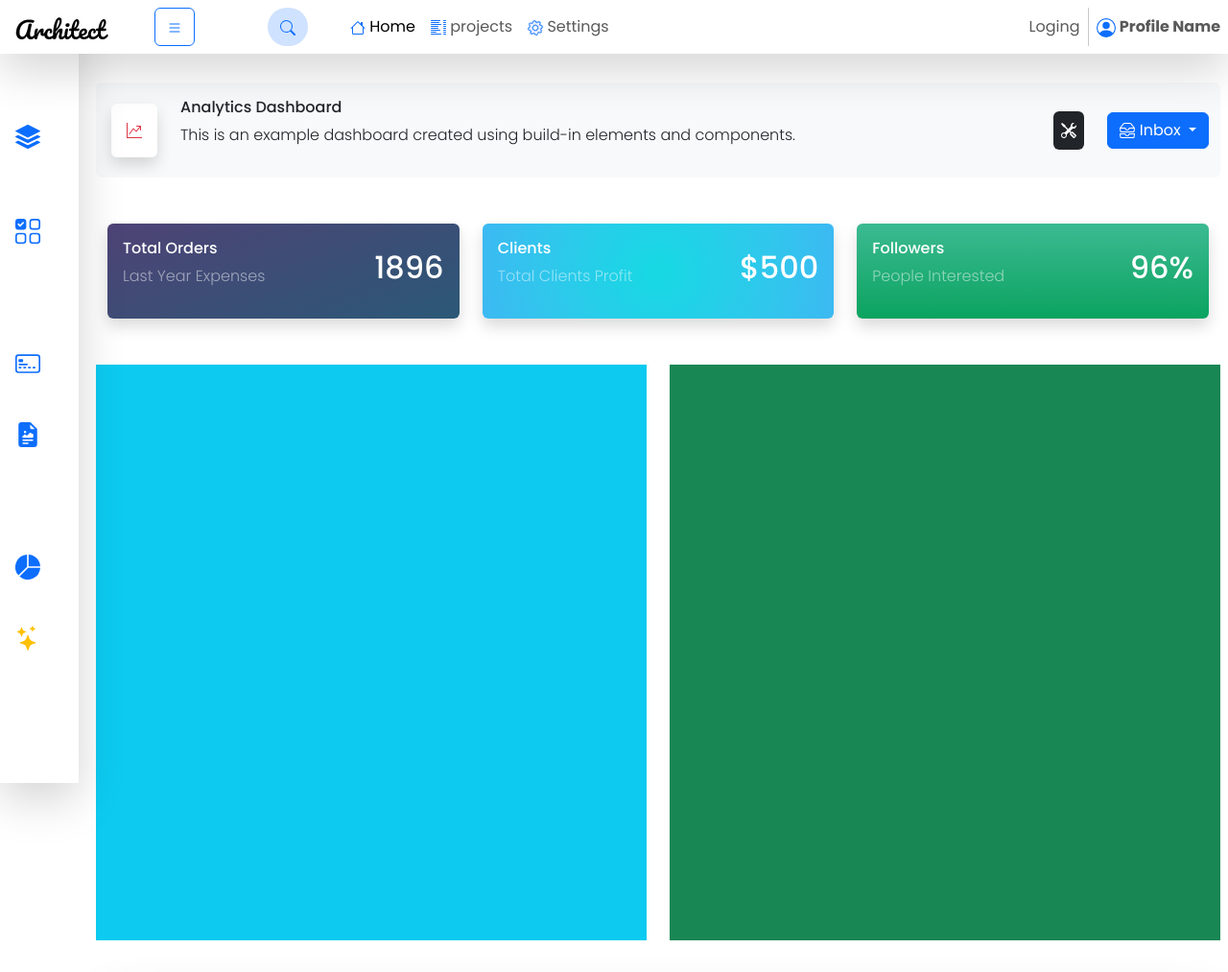
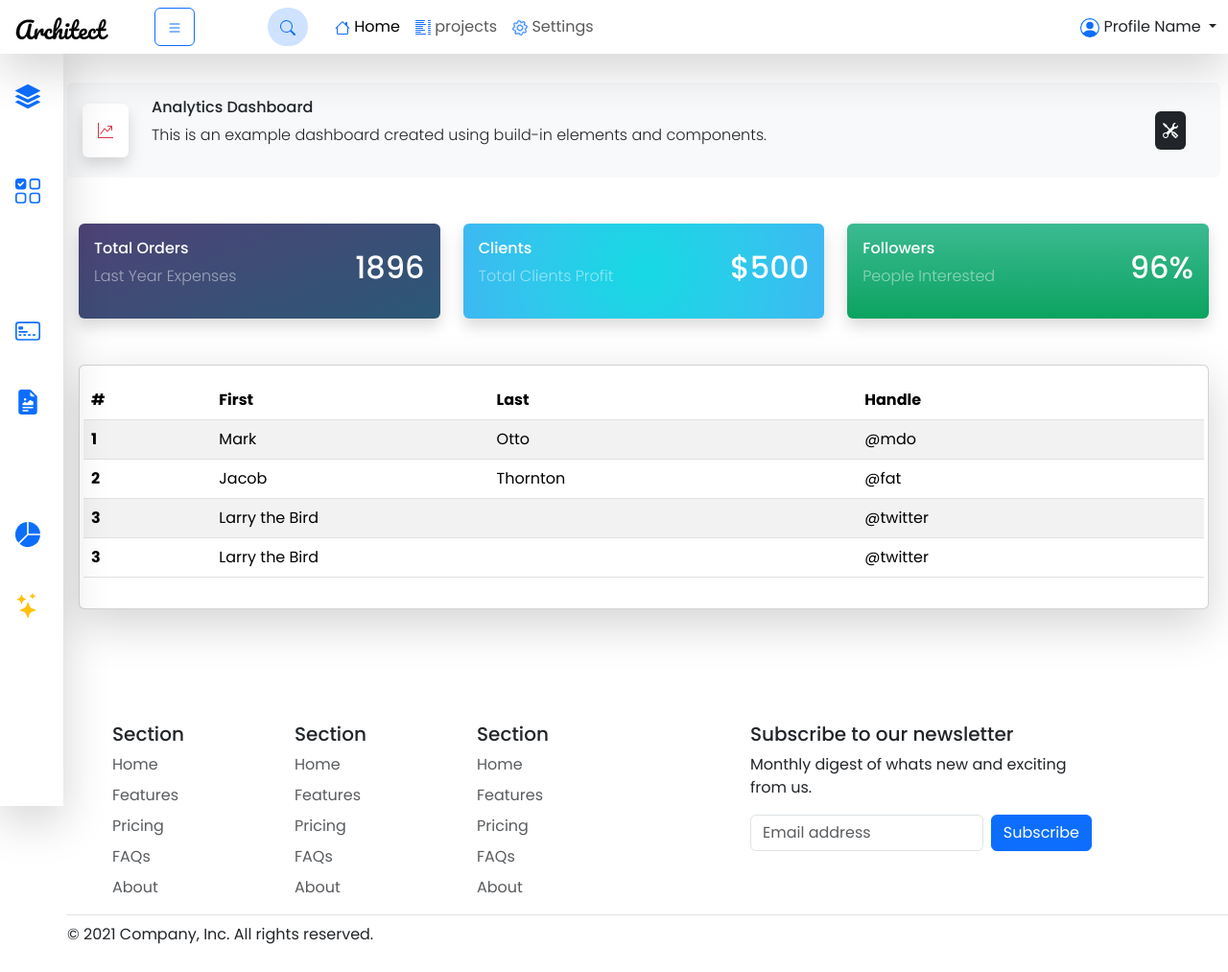
Before and after one commit to MUSHFIQUER-RAKIT/Bootsrap-dashboard, a website: page index.html in a window 1280 px wide. Shown: the top 1013 px of the page at 96% size. Drawn offline with nearby package versions, Linux system fonts and the light colour scheme.

Commit message:
Fixed Bugs And Animations
Added footer

```diff
--- a/index.html
+++ b/index.html
@@ -81,7 +81,7 @@
         </button>
 
         <div class="collapse navbar-collapse" id="collapsibleNavId">
-          <ul class="navbar-nav ms-3 mt-2 mt-lg-0 text-center">
+          <ul class="navbar-nav mt-2 mt-lg-0 text-center">
             <li class="nav-item">
               <a class="nav-link active" href="#" aria-current="page">
                 <svg class="text-primary bounce-animation" xmlns="http://www.w3.org/2000/svg" width="16" height="16"
@@ -128,26 +128,23 @@
           </ul>
         </div>
 
-
-        <div class="nav-profile d-none d-lg-block">
-          <ul class="navbar-nav">
-            <li class="nav-item">
-              <a class="nav-link" href="#">Loging</a>
-            </li>
-            <div class="vr"></div>
-            <li class="nav-item">
-              <a class="nav-link" href="#">
+        <div class="dropdown d-none d-lg-block">
+          <button class="btn border-0 dropdown-toggle" type="button" id="triggerId" data-bs-toggle="dropdown"
+            aria-haspopup="true" aria-expanded="false">
             <svg class="text-primary" xmlns="http://www.w3.org/2000/svg" width="20" height="20" fill="currentColor"
               class="bi bi-person-circle" viewBox="0 0 16 16">
               <path d="M11 6a3 3 0 1 1-6 0 3 3 0 0 1 6 0z" />
               <path fill-rule="evenodd"
                 d="M0 8a8 8 0 1 1 16 0A8 8 0 0 1 0 8zm8-7a7 7 0 0 0-5.468 11.37C3.242 11.226 4.805 10 8 10s4.757 1.225 5.468 2.37A7 7 0 0 0 8 1z" />
             </svg>
-                <span class="fw-bold">Profile Name</span></a>
-            </li>
-          </ul>
+            Profile Name
+          </button>
+          <div class="dropdown-menu dropdown-menu-end text-capitalize  px-4 me-2" aria-labelledby="triggerId">
+            <a class="dropdown-item text-primary" href="#">inbox <span class="badge bg-dark ms-5">86</span></a>
+            <a class="dropdown-item text-primary" href="#">notification <span class="badge bg-danger ms-5">5</span></a>
+            <a class="dropdown-item text-primary" href="#">picture</a>
           </div>
-
+        </div>
       </nav>
     </div>
 
@@ -155,47 +152,51 @@
 
 
   <main class="big">
-    <section class="sidebar-section d-flex ">
+    <!-- dashboard section start  -->
+    <section class="sidebar-section d-flex">
 
-      <div class="sidebar text-primary shadow-lg  d-flex bg-white">
+      <div class="sidebar d-flex h-100 position-fixed bg-white shadow-lg text-primary mt-4">
 
-        <ul class="m-0 p-3 h-100 d-flex side1 h-75 flex-column gap-5">
-          <li class="mt-5"><svg xmlns="http://www.w3.org/2000/svg" width="26" height="26" fill="currentColor"
+        <ul class="side1 d-flex flex-column gap-5 px-3 pt-5">
+          <li class="mb-4"><svg xmlns="http://www.w3.org/2000/svg" width="26" height="26" fill="currentColor"
               class="bi bi-stack" viewBox="0 0 16 16">
               <path
                 d="m14.12 10.163 1.715.858c.22.11.22.424 0 .534L8.267 15.34a.598.598 0 0 1-.534 0L.165 11.555a.299.299 0 0 1 0-.534l1.716-.858 5.317 2.659c.505.252 1.1.252 1.604 0l5.317-2.66zM7.733.063a.598.598 0 0 1 .534 0l7.568 3.784a.3.3 0 0 1 0 .535L8.267 8.165a.598.598 0 0 1-.534 0L.165 4.382a.299.299 0 0 1 0-.535L7.733.063z" />
               <path
                 d="m14.12 6.576 1.715.858c.22.11.22.424 0 .534l-7.568 3.784a.598.598 0 0 1-.534 0L.165 7.968a.299.299 0 0 1 0-.534l1.716-.858 5.317 2.659c.505.252 1.1.252 1.604 0l5.317-2.659z" />
             </svg></li>
-          <li class="mt-4 mb-3"><svg xmlns="http://www.w3.org/2000/svg" width="26" height="26" fill="currentColor"
+          <li class="mb-5"><svg xmlns="http://www.w3.org/2000/svg" width="26" height="26" fill="currentColor"
               class="bi bi-ui-checks-grid" viewBox="0 0 16 16">
               <path
                 d="M2 10h3a1 1 0 0 1 1 1v3a1 1 0 0 1-1 1H2a1 1 0 0 1-1-1v-3a1 1 0 0 1 1-1zm9-9h3a1 1 0 0 1 1 1v3a1 1 0 0 1-1 1h-3a1 1 0 0 1-1-1V2a1 1 0 0 1 1-1zm0 9a1 1 0 0 0-1 1v3a1 1 0 0 0 1 1h3a1 1 0 0 0 1-1v-3a1 1 0 0 0-1-1h-3zm0-10a2 2 0 0 0-2 2v3a2 2 0 0 0 2 2h3a2 2 0 0 0 2-2V2a2 2 0 0 0-2-2h-3zM2 9a2 2 0 0 0-2 2v3a2 2 0 0 0 2 2h3a2 2 0 0 0 2-2v-3a2 2 0 0 0-2-2H2zm7 2a2 2 0 0 1 2-2h3a2 2 0 0 1 2 2v3a2 2 0 0 1-2 2h-3a2 2 0 0 1-2-2v-3zM0 2a2 2 0 0 1 2-2h3a2 2 0 0 1 2 2v3a2 2 0 0 1-2 2H2a2 2 0 0 1-2-2V2zm5.354.854a.5.5 0 1 0-.708-.708L3 3.793l-.646-.647a.5.5 0 1 0-.708.708l1 1a.5.5 0 0 0 .708 0l2-2z" />
             </svg></li>
-          <li class="mt-5"><svg xmlns="http://www.w3.org/2000/svg" width="26" height="26" fill="currentColor"
+          <li class="mt-4"><svg xmlns="http://www.w3.org/2000/svg" width="26" height="26" fill="currentColor"
               class="bi bi-credit-card-2-front" viewBox="0 0 16 16">
               <path
                 d="M14 3a1 1 0 0 1 1 1v8a1 1 0 0 1-1 1H2a1 1 0 0 1-1-1V4a1 1 0 0 1 1-1h12zM2 2a2 2 0 0 0-2 2v8a2 2 0 0 0 2 2h12a2 2 0 0 0 2-2V4a2 2 0 0 0-2-2H2z" />
               <path
                 d="M2 5.5a.5.5 0 0 1 .5-.5h2a.5.5 0 0 1 .5.5v1a.5.5 0 0 1-.5.5h-2a.5.5 0 0 1-.5-.5v-1zm0 3a.5.5 0 0 1 .5-.5h5a.5.5 0 0 1 0 1h-5a.5.5 0 0 1-.5-.5zm0 2a.5.5 0 0 1 .5-.5h1a.5.5 0 0 1 0 1h-1a.5.5 0 0 1-.5-.5zm3 0a.5.5 0 0 1 .5-.5h1a.5.5 0 0 1 0 1h-1a.5.5 0 0 1-.5-.5zm3 0a.5.5 0 0 1 .5-.5h1a.5.5 0 0 1 0 1h-1a.5.5 0 0 1-.5-.5zm3 0a.5.5 0 0 1 .5-.5h1a.5.5 0 0 1 0 1h-1a.5.5 0 0 1-.5-.5z" />
             </svg></li>
-          <li class="mb-3"><svg xmlns="http://www.w3.org/2000/svg" width="26" height="26" fill="currentColor"
+          <li class="mb-5"><svg xmlns="http://www.w3.org/2000/svg" width="26" height="26" fill="currentColor"
               class="bi bi-file-earmark-richtext-fill" viewBox="0 0 16 16">
               <path
                 d="M9.293 0H4a2 2 0 0 0-2 2v12a2 2 0 0 0 2 2h8a2 2 0 0 0 2-2V4.707A1 1 0 0 0 13.707 4L10 .293A1 1 0 0 0 9.293 0zM9.5 3.5v-2l3 3h-2a1 1 0 0 1-1-1zM7 6.25a.75.75 0 1 1-1.5 0 .75.75 0 0 1 1.5 0zm-.861 1.542 1.33.886 1.854-1.855a.25.25 0 0 1 .289-.047l1.888.974V9.5a.5.5 0 0 1-.5.5H5a.5.5 0 0 1-.5-.5V9s1.54-1.274 1.639-1.208zM5 11h6a.5.5 0 0 1 0 1H5a.5.5 0 0 1 0-1zm0 2h3a.5.5 0 0 1 0 1H5a.5.5 0 0 1 0-1z" />
             </svg></li>
-          <li class="mt-5"><svg xmlns="http://www.w3.org/2000/svg" width="26" height="26" fill="currentColor"
+          <li class="mt-3"><svg xmlns="http://www.w3.org/2000/svg" width="26" height="26" fill="currentColor"
               class="bi bi-pie-chart-fill" viewBox="0 0 16 16">
               <path
                 d="M15.985 8.5H8.207l-5.5 5.5a8 8 0 0 0 13.277-5.5zM2 13.292A8 8 0 0 1 7.5.015v7.778l-5.5 5.5zM8.5.015V7.5h7.485A8.001 8.001 0 0 0 8.5.015z" />
             </svg></li>
-          <li><svg class="text-warning" xmlns="http://www.w3.org/2000/svg" width="26" height="26" fill="currentColor"
+          <li>
+            <svg class="text-warning" xmlns="http://www.w3.org/2000/svg" width="26" height="26" fill="currentColor"
               class="bi bi-stars" viewBox="0 0 16 16">
               <path
                 d="M7.657 6.247c.11-.33.576-.33.686 0l.645 1.937a2.89 2.89 0 0 0 1.829 1.828l1.936.645c.33.11.33.576 0 .686l-1.937.645a2.89 2.89 0 0 0-1.828 1.829l-.645 1.936a.361.361 0 0 1-.686 0l-.645-1.937a2.89 2.89 0 0 0-1.828-1.828l-1.937-.645a.361.361 0 0 1 0-.686l1.937-.645a2.89 2.89 0 0 0 1.828-1.828l.645-1.937zM3.794 1.148a.217.217 0 0 1 .412 0l.387 1.162c.173.518.579.924 1.097 1.097l1.162.387a.217.217 0 0 1 0 .412l-1.162.387A1.734 1.734 0 0 0 4.593 5.69l-.387 1.162a.217.217 0 0 1-.412 0L3.407 5.69A1.734 1.734 0 0 0 2.31 4.593l-1.162-.387a.217.217 0 0 1 0-.412l1.162-.387A1.734 1.734 0 0 0 3.407 2.31l.387-1.162zM10.863.099a.145.145 0 0 1 .274 0l.258.774c.115.346.386.617.732.732l.774.258a.145.145 0 0 1 0 .274l-.774.258a1.156 1.156 0 0 0-.732.732l-.258.774a.145.145 0 0 1-.274 0l-.258-.774a1.156 1.156 0 0 0-.732-.732L9.1 2.137a.145.145 0 0 1 0-.274l.774-.258c.346-.115.617-.386.732-.732L10.863.1z" />
-            </svg></li>
+            </svg>
+          </li>
         </ul>
-        <ul class="text-capitalize side2 px-4 fw-bold ps-0 my-5 ">
+
+        <ul class="side2 pt-5 pe-2">
           <li>DASHBOARDS
             <ul class="fw-normal">
               <a href="#" class="text-black dash-item">
@@ -381,6 +382,8 @@
     </section>
     <!-- dashboard section end  -->
 
+
+    <!-- content section start  -->
     <section class="content me-2 position-relative">
       <div class="container-fluid">
         <!-- Analytics /inbox row -->
@@ -406,24 +409,7 @@
                   d="M1 0 0 1l2.2 3.081a1 1 0 0 0 .815.419h.07a1 1 0 0 1 .708.293l2.675 2.675-2.617 2.654A3.003 3.003 0 0 0 0 13a3 3 0 1 0 5.878-.851l2.654-2.617.968.968-.305.914a1 1 0 0 0 .242 1.023l3.27 3.27a.997.997 0 0 0 1.414 0l1.586-1.586a.997.997 0 0 0 0-1.414l-3.27-3.27a1 1 0 0 0-1.023-.242L10.5 9.5l-.96-.96 2.68-2.643A3.005 3.005 0 0 0 16 3c0-.269-.035-.53-.102-.777l-2.14 2.141L12 4l-.364-1.757L13.777.102a3 3 0 0 0-3.675 3.68L7.462 6.46 4.793 3.793a1 1 0 0 1-.293-.707v-.071a1 1 0 0 0-.419-.814L1 0Zm9.646 10.646a.5.5 0 0 1 .708 0l2.914 2.915a.5.5 0 0 1-.707.707l-2.915-2.914a.5.5 0 0 1 0-.708ZM3 11l.471.242.529.026.287.445.445.287.026.529L5 13l-.242.471-.026.529-.445.287-.287.445-.529.026L3 15l-.471-.242L2 14.732l-.287-.445L1.268 14l-.026-.529L1 13l.242-.471.026-.529.445-.287.287-.445.529-.026L3 11Z" />
               </svg>
             </a>
-            <div class="dropdown">
-              <button class="btn btn-primary dropdown-toggle" type="button" id="triggerId" data-bs-toggle="dropdown"
-                aria-haspopup="true" aria-expanded="false">
-                <svg xmlns="http://www.w3.org/2000/svg" width="16" height="16" fill="currentColor" class="bi bi-inboxes"
-                  viewBox="0 0 16 16">
-                  <path
-                    d="M4.98 1a.5.5 0 0 0-.39.188L1.54 5H6a.5.5 0 0 1 .5.5 1.5 1.5 0 0 0 3 0A.5.5 0 0 1 10 5h4.46l-3.05-3.812A.5.5 0 0 0 11.02 1H4.98zm9.954 5H10.45a2.5 2.5 0 0 1-4.9 0H1.066l.32 2.562A.5.5 0 0 0 1.884 9h12.234a.5.5 0 0 0 .496-.438L14.933 6zM3.809.563A1.5 1.5 0 0 1 4.981 0h6.038a1.5 1.5 0 0 1 1.172.563l3.7 4.625a.5.5 0 0 1 .105.374l-.39 3.124A1.5 1.5 0 0 1 14.117 10H1.883A1.5 1.5 0 0 1 .394 8.686l-.39-3.124a.5.5 0 0 1 .106-.374L3.81.563zM.125 11.17A.5.5 0 0 1 .5 11H6a.5.5 0 0 1 .5.5 1.5 1.5 0 0 0 3 0 .5.5 0 0 1 .5-.5h5.5a.5.5 0 0 1 .496.562l-.39 3.124A1.5 1.5 0 0 1 14.117 16H1.883a1.5 1.5 0 0 1-1.489-1.314l-.39-3.124a.5.5 0 0 1 .121-.393zm.941.83.32 2.562a.5.5 0 0 0 .497.438h12.234a.5.5 0 0 0 .496-.438l.32-2.562H10.45a2.5 2.5 0 0 1-4.9 0H1.066z" />
-                </svg>
-                Inbox
-              </button>
-              <div class="dropdown-menu text-capitalize  px-5" aria-labelledby="triggerId">
-                <a class="dropdown-item text-primary" href="#">inbox <span class="badge bg-dark ms-5">86</span></a>
-                <a class="dropdown-item text-primary" href="#">book <span class="badge bg-danger ms-5">5</span></a>
-                <a class="dropdown-item text-primary" href="#">picture</a>
-                <div class="dropdown-divider"></div>
-                <a class="dropdown-item  disabled" href="#">file disabled</a>
-              </div>
-            </div>
+
           </div>
         </div>
 
@@ -481,11 +467,6 @@
         </div>
 
 
-        <div class="row mt-5 mb-5 gap-4">
-          <div class="col-lg pie-chart bg-info "></div>
-          <div class="col-lg pie-chart bg-success "></div>
-        </div>
-
         <!-- table  -->
         <div class="card overflow-hidden p-3 mt-5 mb-5 shadow-lg table-responsive">
           <div class="row">
@@ -538,6 +519,60 @@
       </div> -->
     </section>
   </main>
+  <footer class="pt-5 footer">
+    <div class="container">
+      <div class="row">
+        <div class="col-2">
+          <h5>Section</h5>
+          <ul class="nav flex-column">
+            <li class="nav-item mb-2"><a href="#" class="nav-link p-0 text-muted">Home</a></li>
+            <li class="nav-item mb-2"><a href="#" class="nav-link p-0 text-muted">Features</a></li>
+            <li class="nav-item mb-2"><a href="#" class="nav-link p-0 text-muted">Pricing</a></li>
+            <li class="nav-item mb-2"><a href="#" class="nav-link p-0 text-muted">FAQs</a></li>
+            <li class="nav-item mb-2"><a href="#" class="nav-link p-0 text-muted">About</a></li>
+          </ul>
+        </div>
+
+        <div class="col-2">
+          <h5>Section</h5>
+          <ul class="nav flex-column">
+            <li class="nav-item mb-2"><a href="#" class="nav-link p-0 text-muted">Home</a></li>
+            <li class="nav-item mb-2"><a href="#" class="nav-link p-0 text-muted">Features</a></li>
+            <li class="nav-item mb-2"><a href="#" class="nav-link p-0 text-muted">Pricing</a></li>
+            <li class="nav-item mb-2"><a href="#" class="nav-link p-0 text-muted">FAQs</a></li>
+            <li class="nav-item mb-2"><a href="#" class="nav-link p-0 text-muted">About</a></li>
+          </ul>
+        </div>
+
+        <div class="col-2">
+          <h5>Section</h5>
+          <ul class="nav flex-column">
+            <li class="nav-item mb-2"><a href="#" class="nav-link p-0 text-muted">Home</a></li>
+            <li class="nav-item mb-2"><a href="#" class="nav-link p-0 text-muted">Features</a></li>
+            <li class="nav-item mb-2"><a href="#" class="nav-link p-0 text-muted">Pricing</a></li>
+            <li class="nav-item mb-2"><a href="#" class="nav-link p-0 text-muted">FAQs</a></li>
+            <li class="nav-item mb-2"><a href="#" class="nav-link p-0 text-muted">About</a></li>
+          </ul>
+        </div>
+
+        <div class="col-4 offset-1">
+          <form>
+            <h5>Subscribe to our newsletter</h5>
+            <p>Monthly digest of whats new and exciting from us.</p>
+            <div class="d-flex w-100 gap-2">
+              <label for="newsletter1" class="visually-hidden">Email address</label>
+              <input id="newsletter1" type="text" class="form-control" placeholder="Email address">
+              <button class="btn btn-primary" type="button">Subscribe</button>
+            </div>
+          </form>
+        </div>
+      </div>
+    </div>
+    <div class="d-flex justify-content-between py-2 my-2 border-top">
+      <p>© 2021 Company, Inc. All rights reserved.</p>
+    </div>
+  </footer>
+
   <script src="node_modules/bootstrap/dist/js/bootstrap.bundle.min.js"></script>
   <script src="script/script.js"></script>
 </body>
--- a/script/script.js
+++ b/script/script.js
@@ -6,7 +6,6 @@ const search = document.querySelector('.search');
 const closeBtn = document.querySelector('.close-btn');
 
 searchBtn.addEventListener('click', function () {
-  console.log(search.classList.contains('active'));
 	if (search.classList.contains('active')) {
 		searchBox.value = '';
 	} else {
--- a/style/style.css
+++ b/style/style.css
@@ -81,13 +81,13 @@ body {
 	align-self: center;
 	border: none;
 	background: transparent !important;
-  transition: all 0.5s;
+	transition: all 0.4s;
 }
 .active .search-box {
 	height: 100%;
-  width: 100% !important;
+	width: 250px !important;
 	border: 1px solid gray;
-  transition: all 0.3s;
+	transition: all 0.4s;
 }
 .active .search-btn {
 	position: absolute;
@@ -109,7 +109,9 @@ body {
 		transition: all 0.3s;
 	}
 }
-
+.transition {
+	transition: width 1s !important;
+}
 /* navbar animation  */
 @keyframes rotate-animation {
 	0% {
@@ -121,73 +123,6 @@ body {
 }
 .rotate-animation {
 	animation: rotate-animation 5s linear 2s infinite;
-}
-@keyframes bounce-animation {
-  0% {
-    transform: translateY(-45px);
-    animation-timing-function: ease-in;
-    opacity: 1;
-  }
-  24% {
-    opacity: 1;
-  }
-  40% {
-    transform: translateY(-24px);
-    animation-timing-function: ease-in;
-  }
-  65% {
-    transform: translateY(-12px);
-    animation-timing-function: ease-in;
-  }
-  82% {
-    transform: translateY(-6px);
-    animation-timing-function: ease-in;
-  }
-  93% {
-    transform: translateY(-4px);
-    animation-timing-function: ease-in;
-  }
-  25%,
-  55%,
-  75%,
-  87% {
-    transform: translateY(0px);
-    animation-timing-function: ease-out;
-  }
-  100% {
-    transform: translateY(0px);
-    animation-timing-function: ease-out;
-    opacity: 1;
-  }
-}
-.bounce-animation {
-  animation: bounce-animation 0.9s linear 2s;
-}
-@keyframes jello-animation {
-  0% {
-    transform: scale3d(1, 1, 1);
-  }
-  30% {
-    transform: scale3d(1.25, 0.75, 1);
-  }
-  40% {
-    transform: scale3d(0.75, 1.25, 1);
-  }
-  50% {
-    transform: scale3d(1.15, 0.85, 1);
-  }
-  65% {
-    transform: scale3d(0.95, 1.05, 1);
-  }
-  75% {
-    transform: scale3d(1.05, 0.95, 1);
-  }
-  100% {
-    transform: scale3d(1, 1, 1);
-  }
-}
-.jello-animation {
-  animation: jello-animation 0.9s both 2s;
 }
 /* dashboard navbar end  */
 
@@ -238,31 +173,29 @@ body {
 /* dashboard fixed-sidebar end */
 
 .sidebar {
-  position: fixed;
-  height: 100%;
-  padding-top: 50px;
 	z-index: 90;
 }
-.content {
-  margin-left: 100px;
+.content,footer {
+	margin-left: 70px;
 	margin-top: 70px;
 	z-index: 80;
+	transition: all 0.5s;
 }
+
 .side2 {
-  transform: translatex(-1000px);
-  width: 0;
-  transition: all 0.5s;
-  padding-top: 15px;
+	width: 0 !important;
+	padding: 0;
 	opacity: 0;
+	overflow: hidden;
+	transition: all 0.4s;
 }
 .sidebar:hover .side2 {
-  transform: translatex(0);
-  width: initial;
-  transition: all 0.3s;
-  transition: opacity 1s;
+	width: 270px !important;
 	opacity: 1;
 	overflow: hidden;
+	transition: all 0.4s;
 }
+
 @media only screen and (max-width: 991px) {
 	.sidebar-section {
 		position: absolute;
@@ -270,7 +203,7 @@ body {
 	}
 	.content {
 		margin-left: 0px;
-    margin-top: 60px;
+		transition: all 0.5s;
 	}
 
 	.expaned .sidebar-section {
@@ -279,11 +212,10 @@ body {
 		top: 0;
 	}
 	.expaned .side2 {
-    transform: translatex(0px);
-    width: initial;
-    transition: all 0.5s;
-    padding-top: 15px;
 		opacity: 1;
+		width: 270px !important;
+		overflow: hidden;
+		transition: opacity 0.3s;
 	}
 	.content {
 		margin-left: 0px !important;
@@ -292,12 +224,10 @@ body {
 }
 
 .expaned .side2 {
-  transform: translatex(0px);
-  width: initial;
-  transition: 0.5s;
-  transition: opacity 1s;
+	width: 270px !important;
 	opacity: 1;
 	overflow: hidden;
+	transition: all 0.4s;
 }
 .expaned .content {
 	margin-left: 350px;
@@ -327,8 +257,3 @@ body {
 .three_card4 {
 	background-image: linear-gradient(to right, #434343 0%, black 100%);
 }
-
-/* <!-- pie chart section  --> */
-.pie-chart {
-  height: 75vh;
-}
```
Lines whose indentation alone changed are shown as unchanged.
